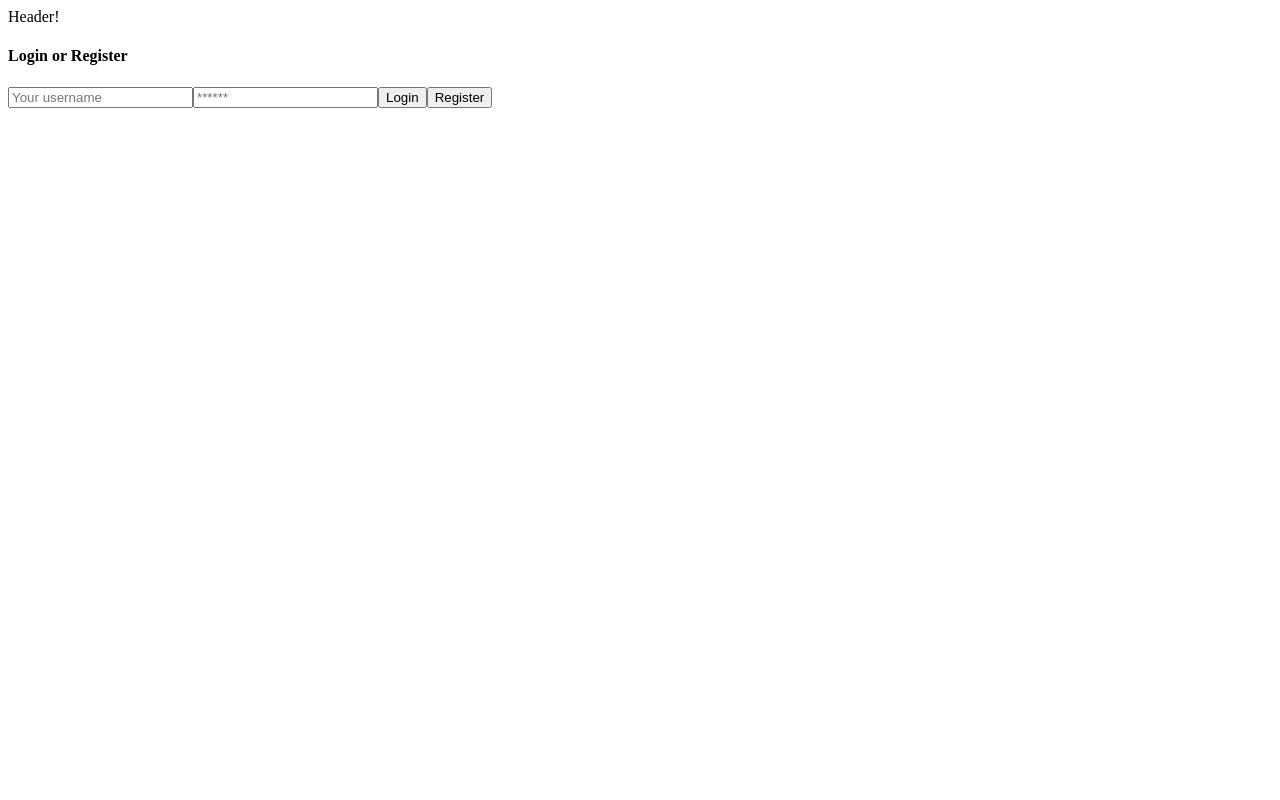
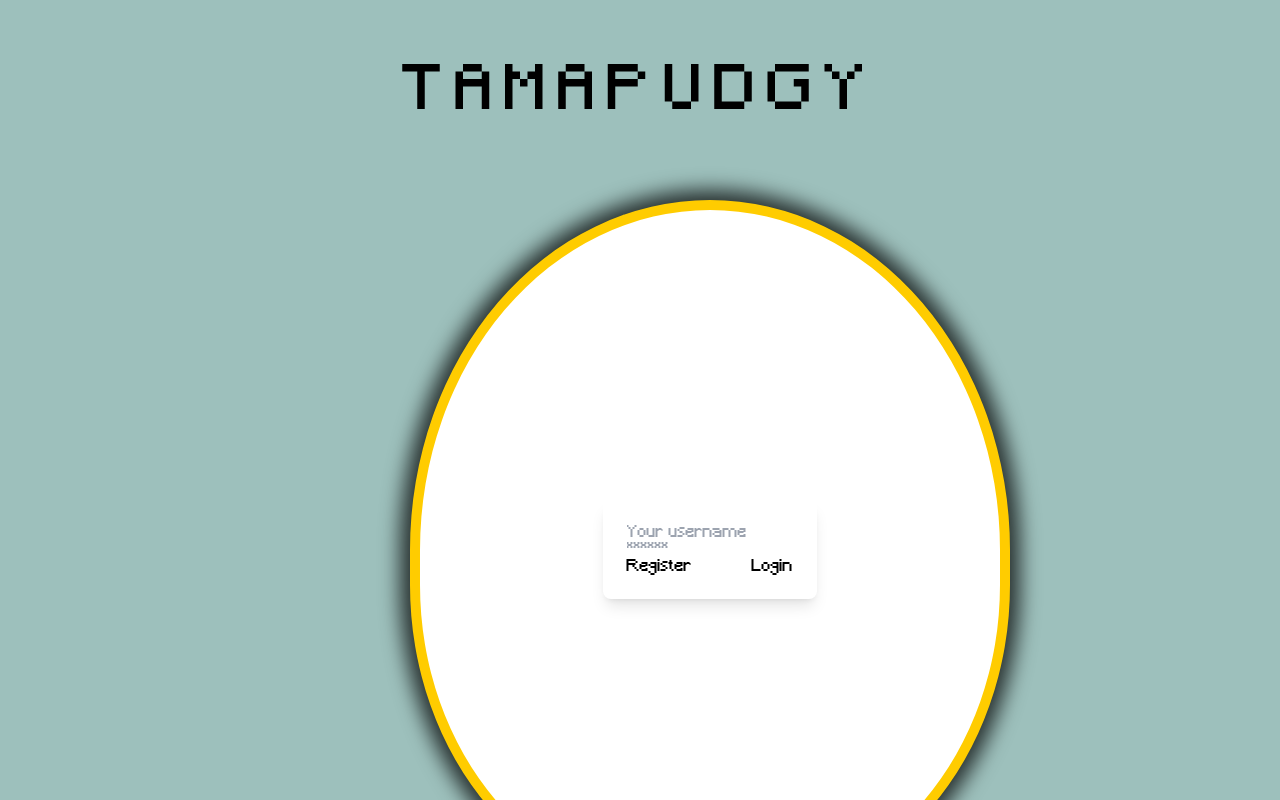
Before and after one commit to anthonymoon2/TomoPudgy, a React (Vite) app in the folder client/: page / in a window 1280 px wide. Built offline with nearby package versions, Linux system fonts and the light colour scheme.

Commit message:
Created Tamagachi Pod

```diff
--- a/client/index.html
+++ b/client/index.html
@@ -4,7 +4,8 @@
     <meta charset="UTF-8" />
     <link rel="icon" type="image/svg+xml" href="/vite.svg" />
     <meta name="viewport" content="width=device-width, initial-scale=1.0" />
-    <title>Diet Tracker</title>
+    <script src="https://cdn.tailwindcss.com"></script>
+    <title>Tamapudgy</title>
   </head>
   <body>
     <div id="root"></div>
--- a/client/src/App.tsx
+++ b/client/src/App.tsx
@@ -1,30 +1,26 @@
-import './App.css';
-import {
-  ApolloClient,
-  InMemoryCache,
-  ApolloProvider,
-  createHttpLink,
-} from '@apollo/client';
+import { ApolloClient, InMemoryCache, ApolloProvider, createHttpLink } from "@apollo/client";
 
-import { setContext } from '@apollo/client/link/context';
-import { Outlet } from 'react-router-dom';
+import { setContext } from "@apollo/client/link/context";
+import { Outlet } from "react-router-dom";
 
-import Header from './components/Header';
+import Header from "./components/Header";
+import "./styles/Reset.css";
+import "./styles/App.css"
 
 // Construct our main GraphQL API endpoint
 const httpLink = createHttpLink({
-    uri: '/graphql',
+  uri: "/graphql",
 });
 
 // Construct request middleware that will attach the JWT token to every request as an `authorization` header
 const authLink = setContext((_, { headers }) => {
   // get the authentication token from local storage if it exists
-    const token = localStorage.getItem('id_token');
+  const token = localStorage.getItem("id_token");
   // return the headers to the context so httpLink can read them
   return {
     headers: {
       ...headers,
-        authorization: token ? `Bearer ${token}` : '',
+      authorization: token ? `Bearer ${token}` : "",
     },
   };
 });
@@ -36,12 +32,16 @@
 });
 
 function App() {
-    return(
+  return (
+    <div>
       <ApolloProvider client={client}>
           <Header />
+        <body>
           <Outlet />
+        </body>
       </ApolloProvider>
-    )
+    </div>
+  );
 }
 
 export default App;
--- a/client/src/components/Header/index.tsx
+++ b/client/src/components/Header/index.tsx
@@ -1,7 +1,9 @@
+import "../../styles/App.css"
+
 const Header = () => {
     return (
-        <header>
-            Header!
+        <header className="headerStyle flex justify-center text-6xl tracking-[.75rem]">
+            TAMAPUDGY
         </header>
     );
 }
--- a/client/src/components/LandingPageLogin/index.tsx
+++ b/client/src/components/LandingPageLogin/index.tsx
@@ -1,12 +1,13 @@
-import { useState, type FormEvent, type ChangeEvent } from 'react';
-import { Link } from 'react-router-dom';
-import { useMutation } from '@apollo/client';
-import { LOGIN_USER, REGISTER_USER } from '../../utils/mutations';
+import { useState, type FormEvent, type ChangeEvent } from "react";
+import { Link } from "react-router-dom";
+import { useMutation } from "@apollo/client";
+import { LOGIN_USER, REGISTER_USER } from "../../utils/mutations";
 
-import Auth from '../../utils/auth';
+import Auth from "../../utils/auth";
+import "../../styles/App.css";
 
 const Login = () => {
-  const [formState, setFormState] = useState({ username: '', password: '' });
+  const [formState, setFormState] = useState({ username: "", password: "" });
   const [login, { error: loginError, data: loginData }] = useMutation(LOGIN_USER);
   const [register, { error: registerError, data: registerData }] = useMutation(REGISTER_USER);
 
@@ -28,7 +29,7 @@
     } catch (e) {
       console.error(e);
     }
-    setFormState({ username: '', password: '' });
+    setFormState({ username: "", password: "" });
   };
 
   const handleRegisterSubmit = async (event: FormEvent) => {
@@ -37,65 +38,42 @@
       const { data } = await register({
         variables: { ...formState },
       });
-      if(data){
+      if (data) {
         alert("Registration successful! Please log in.");
       }
     } catch (e) {
       console.error(e);
     }
-    setFormState({ username: '', password: '' });
+    setFormState({ username: "", password: "" });
   };
 
   return (
     <main>
-      <div>
-        <div>
-          <h4>Login or Register</h4>
+      <div className="tamagotchi">
+        <div className="loginStyle flex items-center justify-center min-h-screen">
           <div>
-            {(loginData || registerData) ? (
+            {loginData || registerData ? (
               <p>
                 Success! You may now head <Link to="/">back to the homepage.</Link>
               </p>
             ) : (
-              <form>
-                <input
-                  placeholder="Your username"
-                  name="username"
-                  type="text"
-                  value={formState.username}
-                  onChange={handleChange}
-                  required
-                />
-                <input
-                  placeholder="******"
-                  name="password"
-                  type="password"
-                  value={formState.password}
-                  onChange={handleChange}
-                  required
-                />
-                {/* Login Button */}
-                <button
-                  type="button"
-                  onClick={handleLoginSubmit}
-                >
-                  Login
-                </button>
-                {/* Register Button */}
-                <button
-                  type="button"
-                  onClick={handleRegisterSubmit}
-                >
-                  Register
-                </button>
+              <form className="flex flex-col p-6 rounded-lg shadow-lg w-full max-w-sm">
+                <input placeholder="Your username" name="username" type="text" value={formState.username} onChange={handleChange} required />
+                <input placeholder="******" name="password" type="password" value={formState.password} onChange={handleChange} required />
+                <div className="flex justify-between">
+                  {/* Login Button */}
+                  <button type="button" onClick={handleRegisterSubmit}>
+                    Register
+                  </button>
+                  <button type="button" onClick={handleLoginSubmit}>
+                    Login
+                  </button>
+                  {/* Register Button */}
+                </div>
               </form>
             )}
 
-            {(loginError || registerError) && (
-              <div>
-                {(loginError ?? registerError)?.message}
-              </div>
-            )}
+            {(loginError || registerError) && <div>{(loginError ?? registerError)?.message}</div>}
           </div>
         </div>
       </div>
--- /dev/null
+++ b/client/src/styles/App.css
@@ -0,0 +1,48 @@
+/* Set the entire page background color */
+body {
+  background-color: #9dc0bc; /* Background color for the page */
+  margin: 0; /* Remove default margin */
+}
+
+/* Font face definition */
+@font-face {
+  font-family: "Minecraft";
+  src: url("../fonts/Minecraft.ttf") format("truetype");
+  font-weight: normal;
+  font-style: normal;
+}
+
+/* Styling for headers and other elements */
+.headerStyle {
+  max-width: 1280px;
+  margin: 2rem auto;
+  padding: 2rem;
+  font-family: "Minecraft", sans-serif;
+}
+
+.loginStyle {
+  max-width: 1280px;
+  margin: 0 auto;
+  padding: 2rem;
+  font-family: "Minecraft", sans-serif;
+}
+
+/* Tamagotchi styling */
+.tamagotchi {
+  /* Outer "shell" of the Tamagotchi */
+  top: 25%;
+  left: 32%;
+  width: 600px;
+  height: 700px;
+  border: 10px solid #ffcc00;
+  border-radius: 50% 50% 45% 45%;
+  background-color: #ffffff; /* Pure white background */
+  box-shadow: 2 3 3 black;
+  display: flex;
+  align-items: center;
+  justify-content: center;
+  position: fixed;
+  box-shadow: 0px 0ch 20px 10px rgba(0, 0, 0, 0.75), /* softer, main shadow */
+  0px 0px 0px 0px rgba(0, 0, 0, 0.5); /* shadow around the border */
+  z-index: 1; /* Ensure it appears above the background */
+}
--- /dev/null
+++ b/client/src/styles/Reset.css
@@ -0,0 +1,49 @@
+/* http://meyerweb.com/eric/tools/css/reset/
+  v2.0 | 20110126
+  License: none (public domain)
+*/
+
+html, body, div, span, applet, object, iframe,
+h1, h2, h3, h4, h5, h6, p, blockquote, pre,
+a, abbr, acronym, address, big, cite, code,
+del, dfn, em, img, ins, kbd, q, s, samp,
+small, strike, strong, sub, sup, tt, var,
+b, u, i, center,
+dl, dt, dd, ol, ul, li,
+fieldset, form, label, legend,
+table, caption, tbody, tfoot, thead, tr, th, td,
+article, aside, canvas, details, embed,
+figure, figcaption, footer, header, hgroup,
+menu, nav, output, ruby, section, summary,
+time, mark, audio, video {
+	margin: 0;
+	padding: 0;
+	border: 0;
+	font-size: 100%;
+	font: inherit;
+	vertical-align: baseline;
+}
+/* HTML5 display-role reset for older browsers */
+article, aside, details, figcaption, figure,
+footer, header, hgroup, menu, nav, section {
+	display: block;
+}
+body {
+	line-height: 1;
+  overflow: hidden;
+}
+ol, ul {
+	list-style: none;
+}
+blockquote, q {
+	quotes: none;
+}
+blockquote:before, blockquote:after,
+q:before, q:after {
+	content: '';
+	content: none;
+}
+table {
+	border-collapse: collapse;
+	border-spacing: 0;
+}
```
Also changed, not shown: client/src/App.css (deleted), client/src/fonts/Minecraft.ttf (added). Lines whose indentation alone changed are shown as unchanged.
